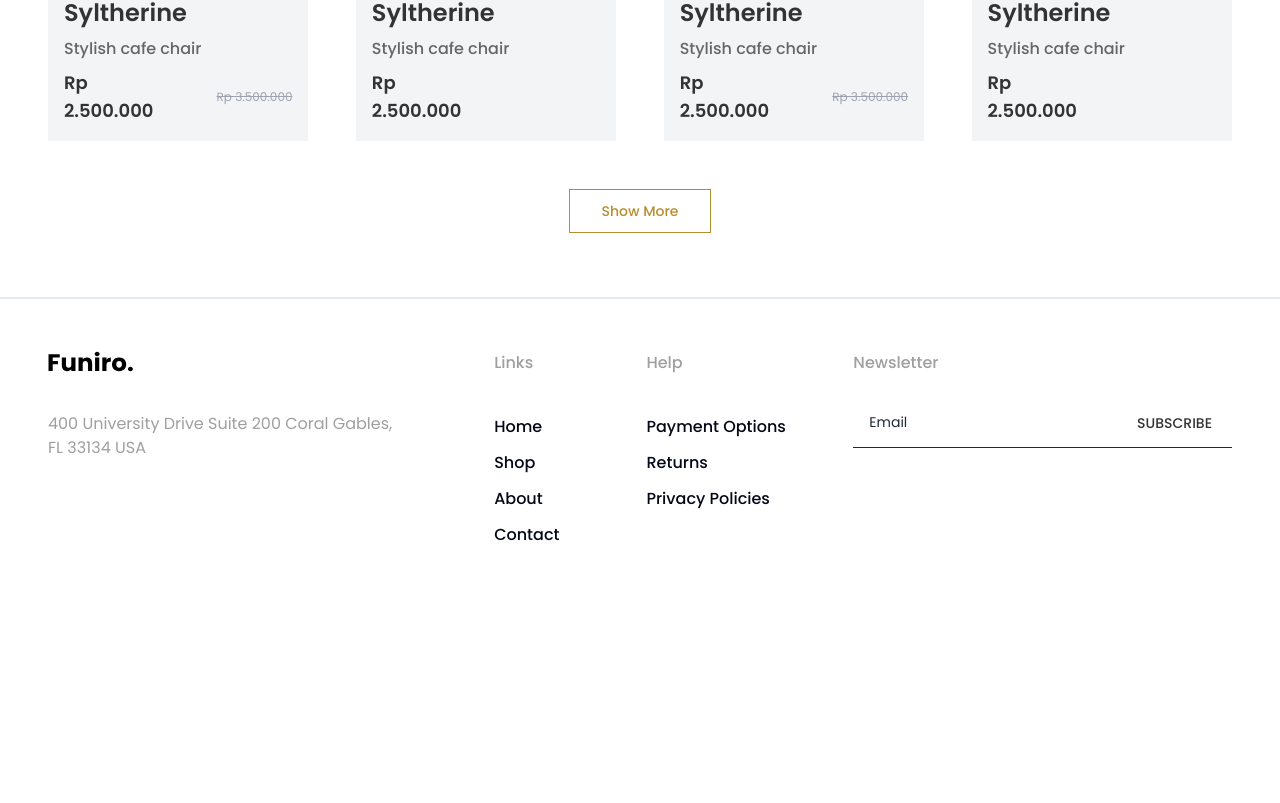
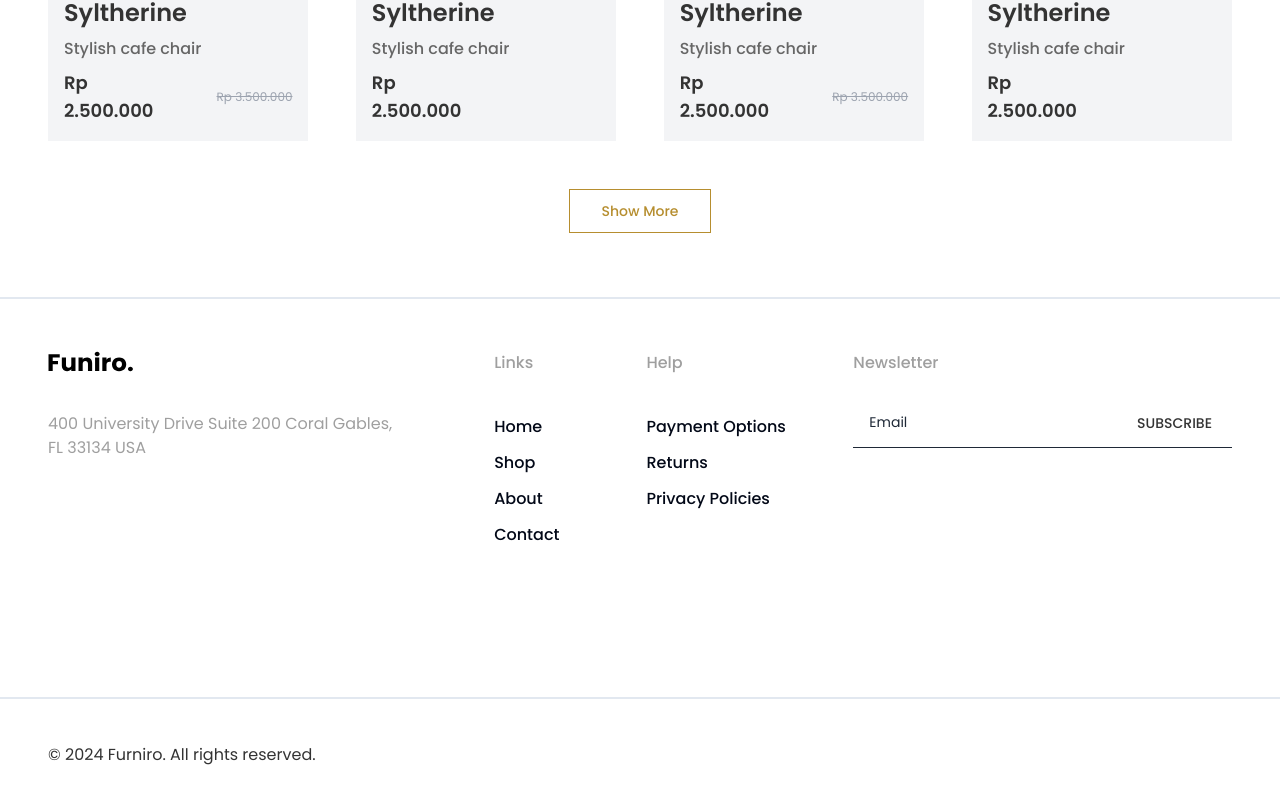
Before and after one commit to bantheus/furniro-ecommerce, a Next.js app: page / in a window 1280 px wide. Shown: the part 2515-3318 px from the top of the page. Before the commit the page ends 3112 px from the top, so only its background shows below. Built offline with nearby package versions, Linux system fonts and the light colour scheme.

Commit message:
chore: update footer layout

```diff
--- a/src/components/footer/footer.tsx
+++ b/src/components/footer/footer.tsx
@@ -6,7 +6,8 @@ import FooterLinks from "./footerLinks";
 
 const Footer = () => {
   return (
-    <footer className="container mx-auto flex w-full flex-col justify-between gap-x-6 border-t-2 px-6 py-7 md:h-[300px] md:flex-row lg:px-12">
+    <>
+      <footer className="container mx-auto flex w-full flex-col justify-between gap-x-6 border-t-2 px-6 py-7 md:h-[400px] md:flex-row lg:px-12">
         <div className="mt-6 flex h-full flex-col gap-y-10 md:w-1/3">
           <Image
             src="/logo_2.svg"
@@ -42,6 +43,13 @@ const Footer = () => {
           </form>
         </div>
       </footer>
+
+      <div className="container mx-auto w-full gap-x-6 border-t-2 px-6 py-7 lg:px-12">
+        <p className="py-4 text-fontColor-primary">
+          © 2024 Furniro. All rights reserved.
+        </p>
+      </div>
+    </>
   );
 };
 
```
Lines whose indentation alone changed are shown as unchanged.
